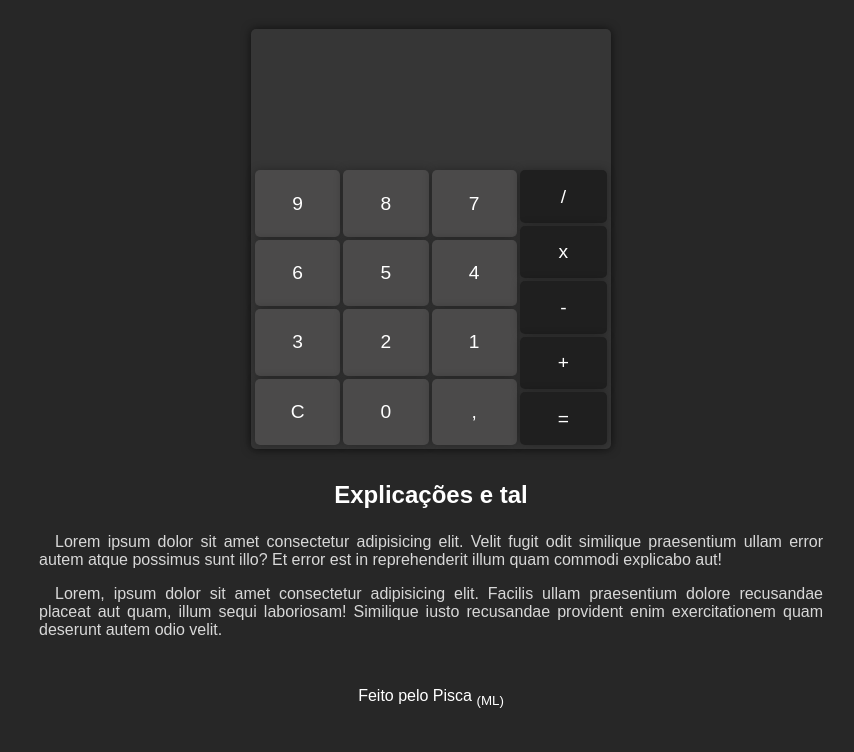
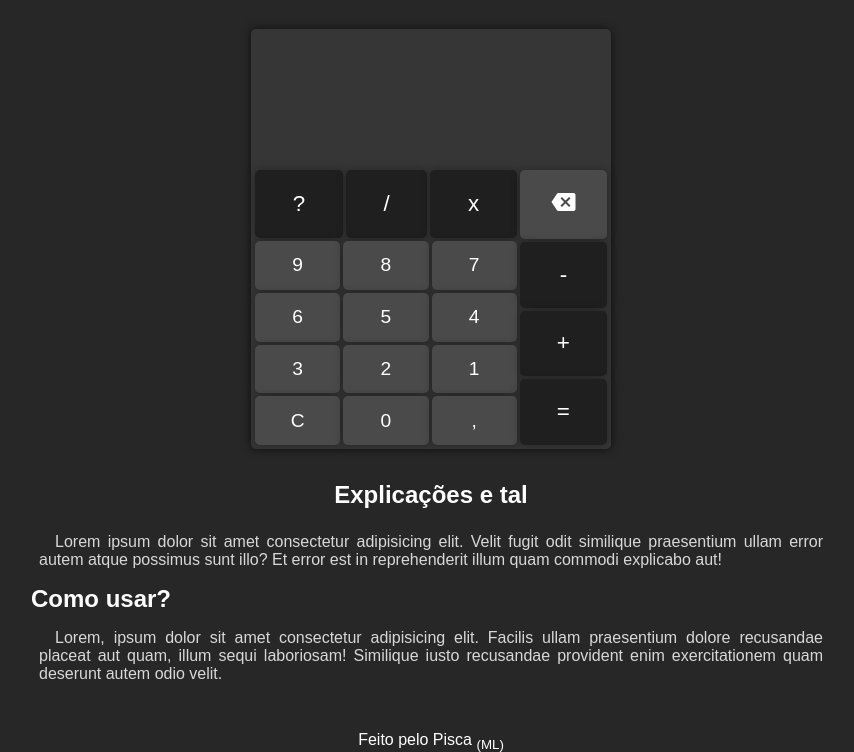
Before and after one commit to m4rcusml/javascript, a website: page calculadora/index.html in a window 1280 px wide. Shown: the part 108-860 px from the top of the page, without its empty margins (209-1063 px from the left). Before the commit the page ends 816 px from the top, so only its background shows below. Drawn offline with Linux system fonts and the light colour scheme.

Commit message:
calculadora finalizada

```diff
--- a/calculadora/index.html
+++ b/calculadora/index.html
@@ -6,6 +6,7 @@
     <meta name="viewport" content="width=device-width, initial-scale=1.0">
     <title>Calculadora Online</title>
     <link rel="stylesheet" href="style.css">
+    <link href="https://fonts.googleapis.com/icon?family=Material+Icons" rel="stylesheet">
 </head>
 <body>
     <header>
@@ -13,36 +14,49 @@
     </header>
     <section class="container">
         <div class="display">
-            <input type="number" id="res" readonly>
+            <p id="res"></p>
         </div>
         <div class="teclas">
-            <div class="num">
-                <button type="button" class="tecla" id="nove"> 9 </button>
-                <button type="button" class="tecla" id="oito"> 8 </button>
-                <button type="button" class="tecla" id="sete"> 7 </button>
-                <button type="button" class="tecla" id="seis"> 6 </button>
-                <button type="button" class="tecla" id="cinco"> 5 </button>
-                <button type="button" class="tecla" id="quatro"> 4 </button>
-                <button type="button" class="tecla" id="tres"> 3 </button>
-                <button type="button" class="tecla" id="dois"> 2 </button>
-                <button type="button" class="tecla" id="um"> 1 </button>
-                <button type="button" class="tecla" id="limparTudo"> C </button>
-                <button type="button" class="tecla" id="zero"> 0 </button>
-                <button type="button" class="tecla" id="virgula"> , </button>
+            <div class="operacoes" id="topo">
+                <button type="button" class="tecla op">
+                    <a href="#como-usar" id="info">
+                        <span>?</span>
+                    </a>
+                </button>
+                <button type="button" class="tecla op" id="dividir" onclick="inserir('/', true)"> / </button>
+                <button type="button" class="tecla op" id="multiplicar" onclick="inserir('*', true)"> x </button>
+
             </div>
 
-            <div class="operacoes">
-                <button type="button" class="tecla op" id="dividir"> / </button>
-                <button type="button" class="tecla op" id="multiplicar"> x </button>
-                <button type="button" class="tecla op" id="subtrair"> - </button>
-                <button type="button" class="tecla op" id="somar"> + </button>
-                <button type="button" class="tecla op" id="calcular"> = </button>
+            <div class="num">
+                <button type="button" class="tecla" id="nove" onclick="inserir('9')"> 9 </button>
+                <button type="button" class="tecla" id="oito" onclick="inserir('8')"> 8 </button>
+                <button type="button" class="tecla" id="sete" onclick="inserir('7')"> 7 </button>
+                <button type="button" class="tecla" id="seis" onclick="inserir('6')"> 6 </button>
+                <button type="button" class="tecla" id="cinco" onclick="inserir('5')"> 5 </button>
+                <button type="button" class="tecla" id="quatro" onclick="inserir('4')"> 4 </button>
+                <button type="button" class="tecla" id="tres" onclick="inserir('3')"> 3 </button>
+                <button type="button" class="tecla" id="dois" onclick="inserir('2')"> 2 </button>
+                <button type="button" class="tecla" id="um" onclick="inserir('1')"> 1 </button>
+                <button type="button" class="tecla" id="limparTudo" onclick="limpar()"> C </button>
+                <button type="button" class="tecla" id="zero" onclick="inserir('0')"> 0 </button>
+                <button type="button" class="tecla" id="virgula" onclick="inserir('.', true)"> , </button>
+            </div>
+
+            <div class="operacoes" id="lado">
+                <button type="button" class="tecla" onclick="apagar()">
+                    <i class="material-icons">backspace</i>
+                </button>
+                <button type="button" class="tecla op" id="subtrair" onclick="inserir('-')"> - </button>
+                <button type="button" class="tecla op" id="somar" onclick="inserir('+')"> + </button>
+                <button type="button" class="tecla op" id="calcular" onclick="calcular()"> = </button>
             </div>
         </div>
     </section>
     <section class="descricao">
         <h2 class="subtitulo">Explicações e tal</h2>
         <p class="paragrafo">Lorem ipsum dolor sit amet consectetur adipisicing elit. Velit fugit odit similique praesentium ullam error autem atque possimus sunt illo? Et error est in reprehenderit illum quam commodi explicabo aut!</p>
+        <h2 id="como-usar">Como usar?</h2>
         <p class="paragrafo">Lorem, ipsum dolor sit amet consectetur adipisicing elit. Facilis ullam praesentium dolore recusandae placeat aut quam, illum sequi laboriosam! Similique iusto recusandae provident enim exercitationem quam deserunt autem odio velit.</p>
     </section>
     <footer>
--- a/calculadora/index.js
+++ b/calculadora/index.js
@@ -1 +1,101 @@
-// ideia: usar vetores
+document.addEventListener('keypress', function(e) {
+    const teclas = ['0', '1', '2', '3', '4', '5', '6', '7', '8', '9', 'Enter', '/', '*', '+', '-', ',', '.', 'c']
+
+    if(teclas.indexOf(e.key) != -1) {
+        switch(e.key) {
+            case '0':
+            case '1':
+            case '2':
+            case '3':
+            case '4':
+            case '5':
+            case '6':
+            case '7':
+            case '8':
+            case '9':
+            case '+':
+            case '-':
+                inserir(e.key)
+                break
+            case ',':
+            case '.':
+            case '/':
+            case '*':
+                inserir(e.key, true)
+                break
+            case 'c':
+                limpar()
+                break
+            case 'Enter':
+                calcular()
+                break
+            case 'Backspace':
+                apagar()
+                break
+            default:
+                break
+        }
+    }
+})
+
+document.addEventListener('keydown', function (e) {
+    if(e.key == 'Backspace') {
+        apagar()
+    }
+})
+
+function inserir(text, alert = false) {
+    const resultado = document.querySelector('#res')
+
+    if(alert) {
+        switch(text) {
+            case '.':
+                resultado.innerHTML += ','
+                break
+            case '/':
+                resultado.innerHTML += '&divide;'
+                break
+            case '*':
+                let lastChar = resultado.innerText.substring(0, resultado.innerText.length)
+                console.log(lastChar)
+                if(lastChar[lastChar.length-1] == 'x') {
+                    apagar()
+                    resultado.innerHTML += '^'
+                } else {
+                    resultado.innerHTML += 'x'
+                }
+                break
+        }
+    } else {
+        resultado.innerHTML += text
+    }
+}
+
+function apagar() {
+    let apagado = document.querySelector('#res').innerText.substring(0, document.querySelector('#res').innerText.length -1)
+    document.querySelector('#res').innerHTML = apagado
+}
+
+function limpar() {
+    document.querySelector('#res').innerHTML = ''
+}
+
+function calcular() {
+    let resultado = document.querySelector('#res').innerText
+    resultado = resultado.replaceAll('x', '*')
+    resultado = resultado.replaceAll('÷', '/')
+    resultado = resultado.replaceAll(',', '.')
+    resultado = resultado.replaceAll('^', '**')
+    if(resultado) {
+        let calculado = eval(resultado)
+        calculado = calculado.toString().replace('.', ',')
+        historico.push(`${resultado} = ${calculado}`)
+        document.querySelector('#res').innerHTML = `${calculado}`
+    }
+    else {
+        console.log('vazio')
+    }
+    console.log(historico)
+}
+
+const historico = []
--- a/calculadora/style.css
+++ b/calculadora/style.css
@@ -5,6 +5,10 @@
     padding: 0;
     box-sizing: border-box;
     font-family: Arial, "Helvetica Neue", Helvetica, sans-serif;
+}
+
+html {
+    scroll-behavior: smooth;
 }
 
 body {
@@ -37,18 +41,15 @@ body {
 }
 
 .display {
-    flex-grow: 1;
+    flex-grow: 0;
     display: flex;
+    align-items: center;
     padding: 0.5em;
-    position: relative;
-}
-
-.display p {
-    display: inline-block;
 }
 
 #res {
     width: 100%;
+    height: 121px;
     background-color: transparent;
     border: none;
     outline: none;
@@ -61,9 +62,11 @@ body {
 }
 
 .teclas {
-    flex-grow: 2;
+    flex-grow: 1;
     display: grid;
     grid-template-columns: 3fr 1fr;
+    grid-template-rows: 1fr 3fr;
+    grid-template-areas: "topo lado" "num lado";
     gap: 3px;
 }
 
@@ -87,10 +90,30 @@ body {
 }
 
 .num {
+    grid-area: num;
     display: grid;
     grid-template-columns: 1fr 1fr 1fr;
     gap: 3px;
 
+}
+
+#topo {
+    grid-area: topo;
+    grid-auto-flow: column;
+}
+
+#info {
+    color: white;
+    text-decoration: none;
+    display: flex;
+    align-items: center;
+    justify-content: center;
+    width: 100%;
+    height: 100%;
+}
+
+#lado {
+    grid-area: lado;
 }
 
 .operacoes {
@@ -101,7 +124,9 @@ body {
 
 .op {
     background-color: rgb(31, 31, 31);
+    font-size: 1.4em;
 }
+
 
 .descricao {
     max-width: 800px;
```
